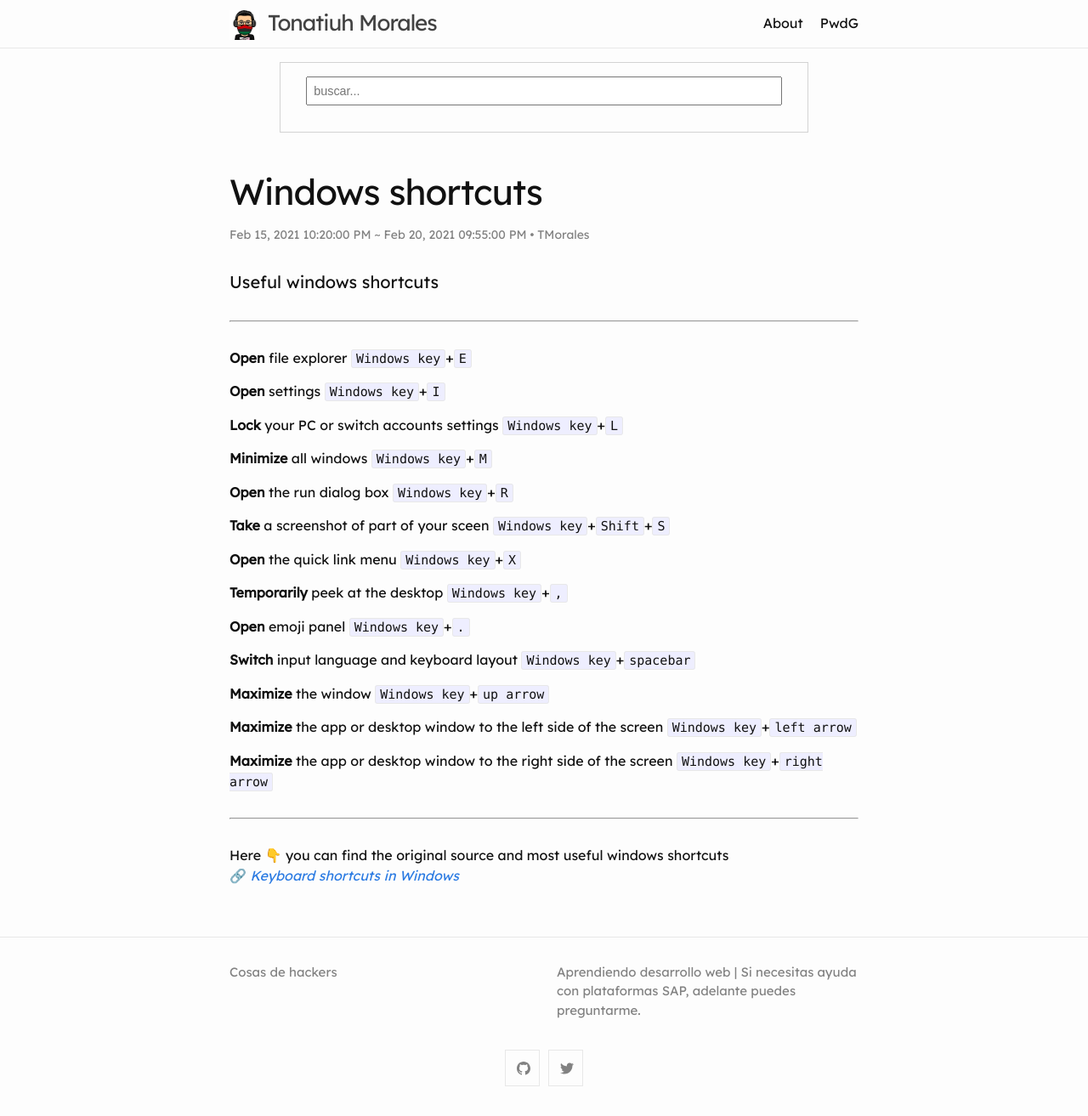
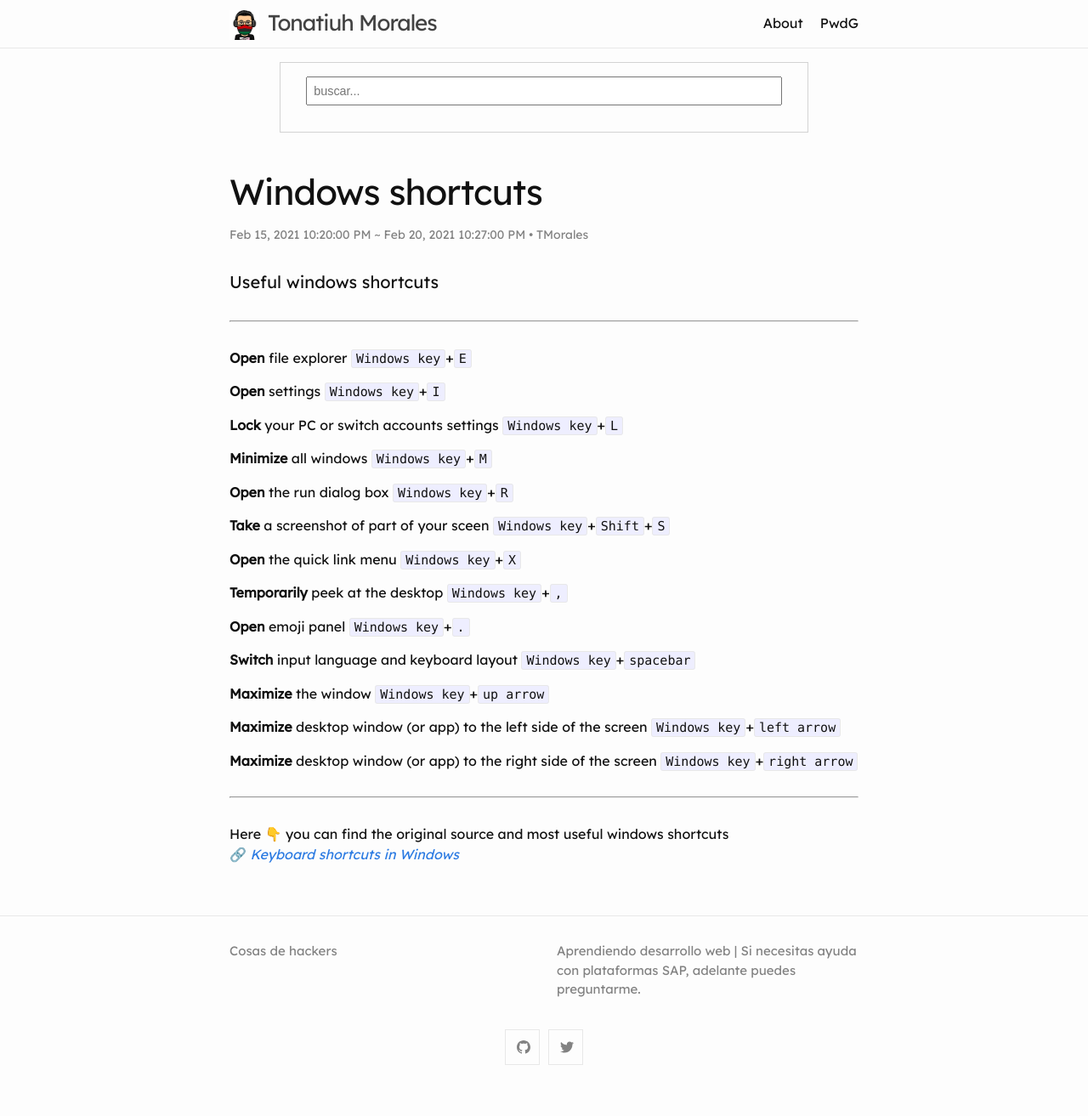
Before and after one commit to blackc0mb/blackc0mb.github.io, a Jekyll site: the page built from _posts/2021-02-15-windows-shorcuts.md, in a window 1280 px wide. Shown: the whole page at 85% size. Built offline with Jekyll 4.4.1, drawn with Linux system fonts in a browser that asks for light colours; comment, search, counter and statistics services are not loaded; after the commit the page ends 1288 px from its top, so only the background shows below that.

Commit message:
Update 2021-02-15-windows-shorcuts.md
Windows shortcuts post -> date_modified updated
shrink maximize shortcut description

```diff
--- a/_posts/2021-02-15-windows-shorcuts.md
+++ b/_posts/2021-02-15-windows-shorcuts.md
@@ -3,7 +3,7 @@ title: Windows shortcuts
 layout: post
 description: Useful windows shortcuts
 date: 2021-02-15 22:20
-modified_date: 2021-02-20 21:55
+modified_date: 2021-02-20 22:27
 author: TMorales
 tag: shortcuts
 ---
@@ -42,10 +42,10 @@ tag: shortcuts
 **Maximize** the window
 `Windows key`+`up arrow`
 
-**Maximize** the app or desktop window to the left side of the screen
+**Maximize** desktop window (or app) to the left side of the screen
 `Windows key`+`left arrow`
 
-**Maximize** the app or desktop window to the right side of the screen
+**Maximize** desktop window (or app) to the right side of the screen
 `Windows key`+`right arrow`
 
 ---
```
